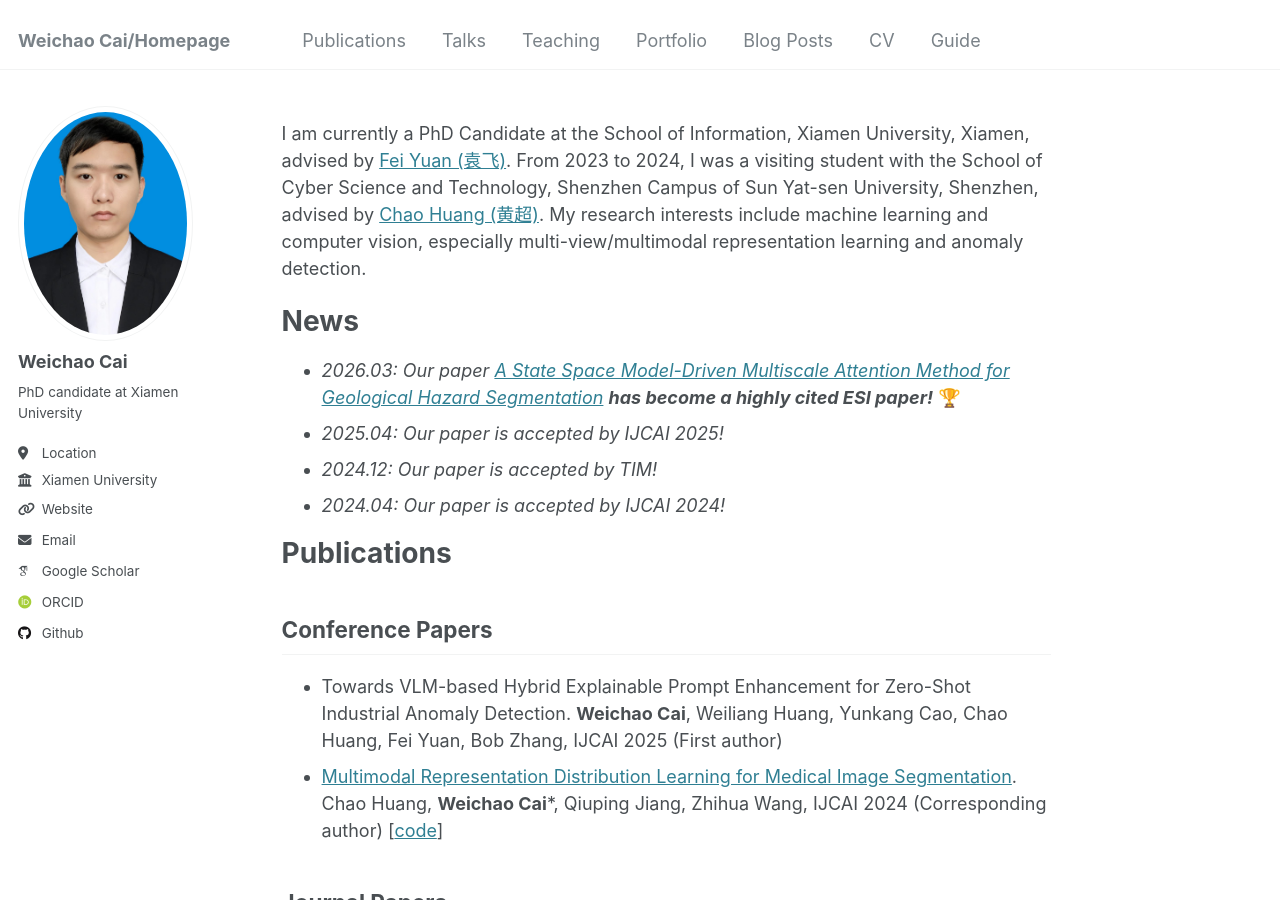
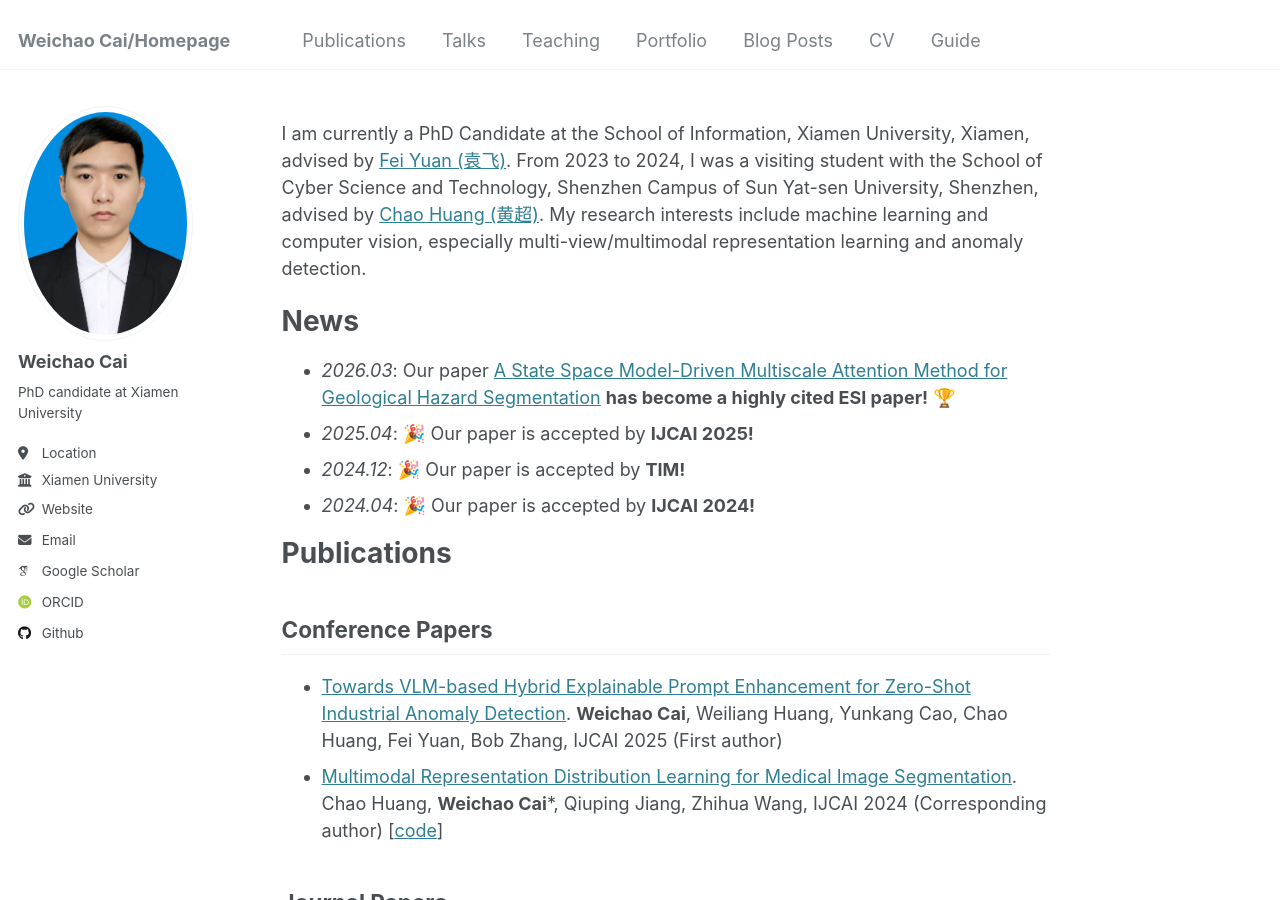
Before and after one commit to GPIOX/weichaocai.github.io, a Jekyll site: the page built from _pages/about.md, in a window 1280 px wide and 900 px high. Built offline with Jekyll 4.4.1, drawn with Linux system fonts in a browser that asks for light colours; some web fonts are replaced; part of the change alters nothing that is shown.

```diff
--- a/_pages/about.md
+++ b/_pages/about.md
@@ -10,14 +10,14 @@ redirect_from:
 I am currently a PhD Candidate at the School of Information, Xiamen University, Xiamen, advised by [Fei Yuan (袁飞)](https://informatics.xmu.edu.cn/info/1021/24079.htm). From 2023 to 2024, I was a visiting student with the School of Cyber Science and Technology, Shenzhen Campus of Sun Yat-sen University, Shenzhen, advised by [Chao Huang (黄超)](https://scst.sysu.edu.cn/members/members01/1406808.htm). My research interests include machine learning and computer vision, especially multi-view/multimodal representation learning and anomaly detection.
 
 # News
-- *2026.03: Our paper [A State Space Model-Driven Multiscale Attention Method for Geological Hazard Segmentation](https://ieeexplore.ieee.org/document/10852340) **has become a highly cited ESI paper!*** 🏆
-- *2025.04: Our paper is accepted by IJCAI 2025!*
-- *2024.12: Our paper is accepted by TIM!*
-- *2024.04: Our paper is accepted by IJCAI 2024!*
+- *2026.03*: Our paper [A State Space Model-Driven Multiscale Attention Method for Geological Hazard Segmentation](https://ieeexplore.ieee.org/document/10852340) **has become a highly cited ESI paper!** 🏆
+- *2025.04*: 🎉 Our paper is accepted by **IJCAI 2025!**
+- *2024.12*: 🎉 Our paper is accepted by **TIM!**
+- *2024.04*: 🎉 Our paper is accepted by **IJCAI 2024!**
 
 # Publications
 ## Conference Papers
-- Towards VLM-based Hybrid Explainable Prompt Enhancement for Zero-Shot Industrial Anomaly Detection. **Weichao Cai**, Weiliang Huang, Yunkang Cao, Chao Huang, Fei Yuan, Bob Zhang, IJCAI 2025 (First author)
+- [Towards VLM-based Hybrid Explainable Prompt Enhancement for Zero-Shot Industrial Anomaly Detection](https://www.ijcai.org/proceedings/2025/80). **Weichao Cai**, Weiliang Huang, Yunkang Cao, Chao Huang, Fei Yuan, Bob Zhang, IJCAI 2025 (First author)
 - [Multimodal Representation Distribution Learning for Medical Image Segmentation](https://www.ijcai.org/proceedings/2024/459). Chao Huang, **Weichao Cai***, Qiuping Jiang, Zhihua Wang, IJCAI 2024 (Corresponding author) [[code](https://github.com/GPIOX/Multimodal)]
 
 
```
